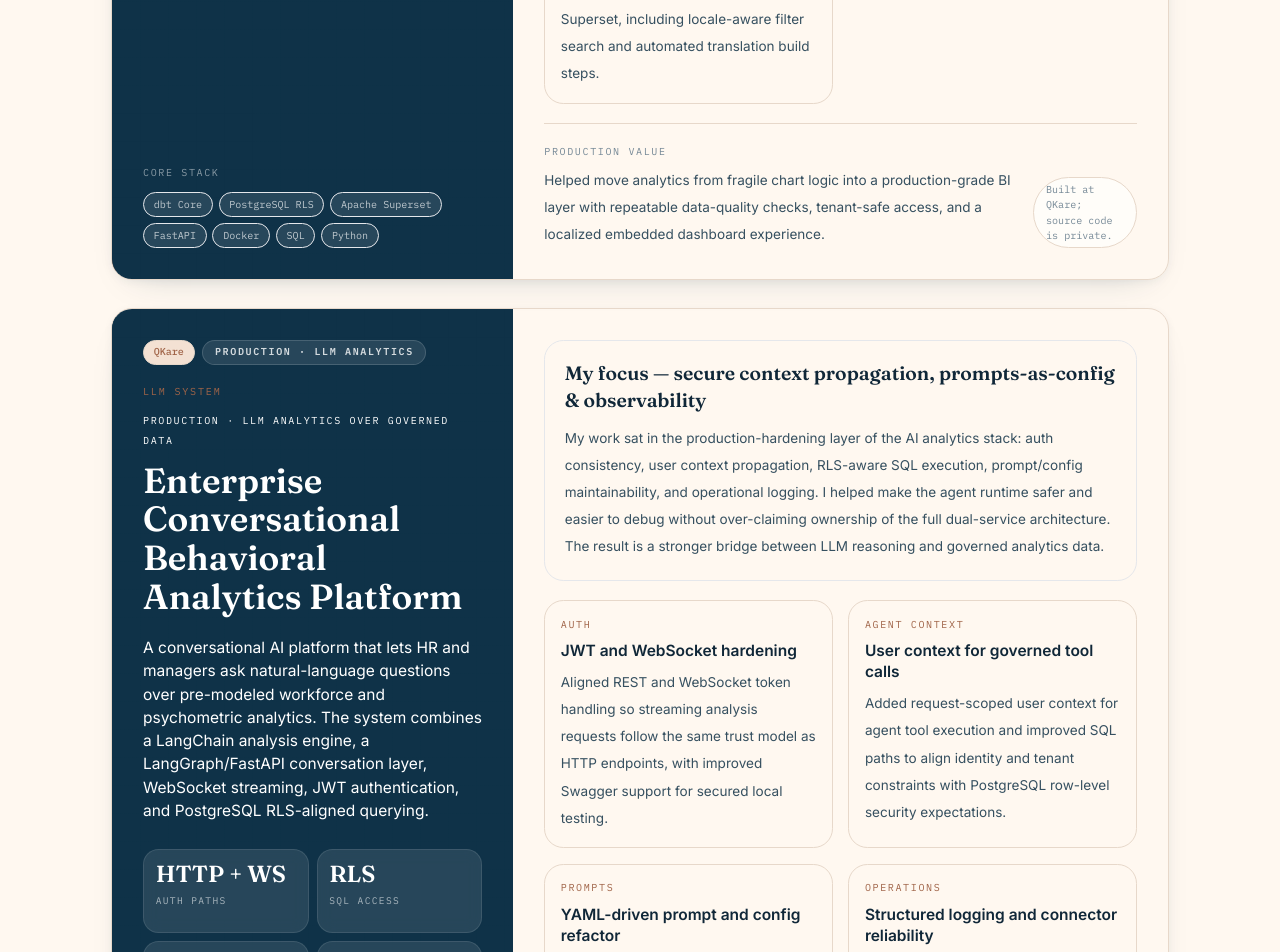
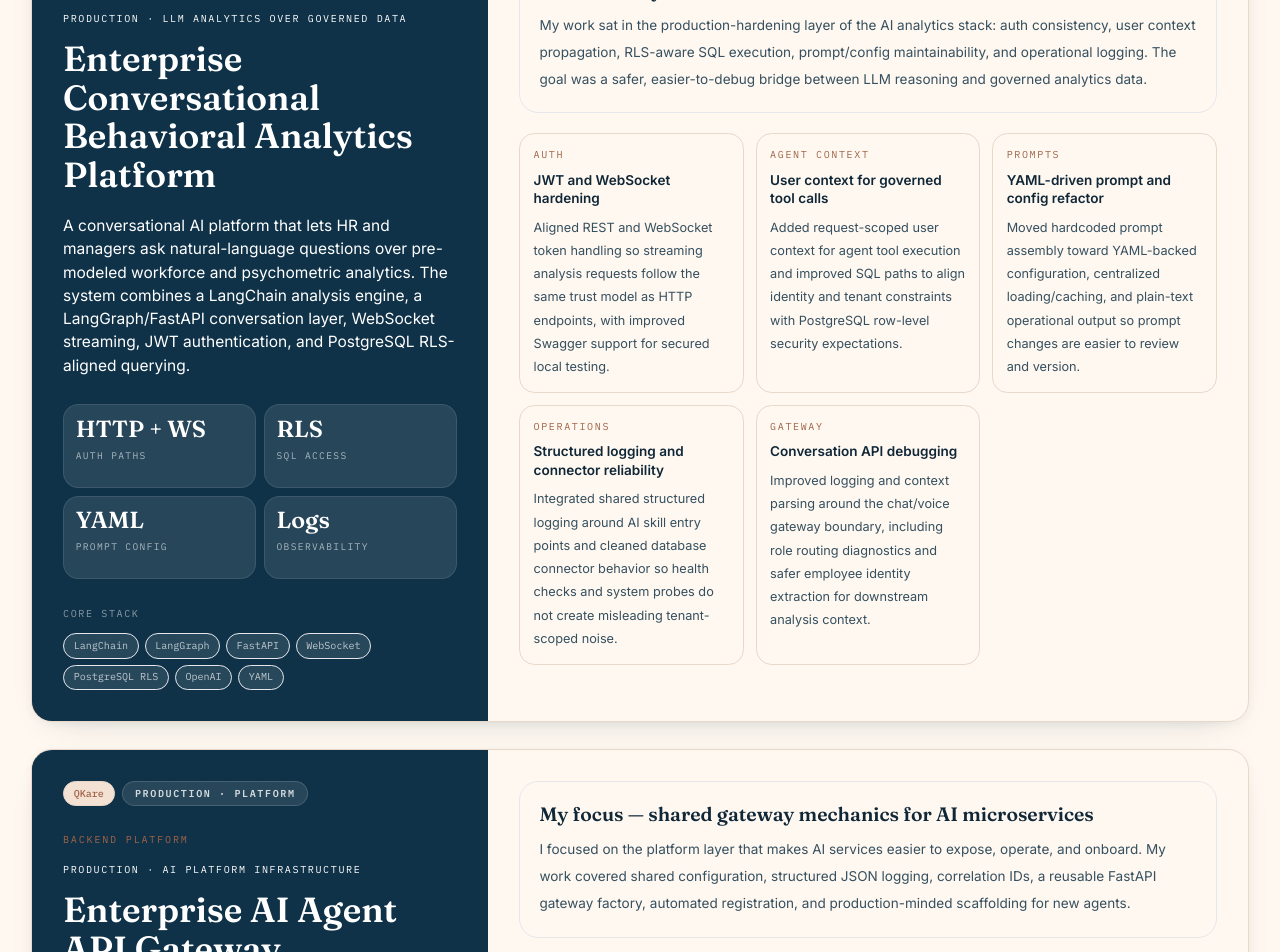
Before and after one commit to melisklc0/melis-kilic-portfolio, a React (Vite) app: page / in a window 1280 px wide. Shown: the part 4720-5672 px from the top of the page. Built offline with nearby package versions, Linux system fonts and the light colour scheme.

Commit message:
feat: enhance project card links visibility and improve layout responsiveness

```diff
--- a/src/components/ProjectCard.tsx
+++ b/src/components/ProjectCard.tsx
@@ -18,6 +18,11 @@
 function ProjectLinks({ project }: { project: Project }) {
   const { lang } = useLang();
   const t = translations[lang];
+  const hasVisibleLinks = project.links.github || project.links.demo || project.links.article;
+
+  if (!hasVisibleLinks) {
+    return null;
+  }
 
   return (
     <div className="flex flex-wrap justify-start gap-2 md:justify-end">
@@ -78,11 +83,11 @@
   return (
     <article className="group relative overflow-hidden rounded-[1.35rem] border border-border bg-surface/95 shadow-card-md transition-all duration-300 hover:-translate-y-1 hover:shadow-card-lg">
       <div className="absolute inset-y-0 left-0 hidden w-1 bg-[linear-gradient(to_bottom,#0F3248,#2D607D,#A06448)] md:block" />
-      <div className="grid md:grid-cols-[0.82fr_1.18fr] xl:grid-cols-[0.76fr_1.24fr]">
-        <div className="relative overflow-hidden bg-accent-dark p-6 text-white md:p-8">
+      <div className="grid md:grid-cols-[0.82fr_1.18fr] xl:grid-cols-[0.75fr_1.25fr]">
+        <div className="relative overflow-hidden bg-accent-dark p-6 text-white md:p-7 xl:p-8">
           <div className="tech-grid absolute inset-0 opacity-[0.16]" />
           <div className="absolute -right-24 -top-24 h-72 w-72 rounded-full bg-accent/30 blur-3xl" />
-          <div className="relative flex h-full flex-col">
+          <div className="relative">
             <div className="mb-5 flex flex-wrap items-center gap-2">
               <StatusBadge status={project.status} />
               <span className="rounded-full border border-white/15 bg-white/10 px-3 py-1 text-2xs font-mono font-semibold uppercase tracking-[0.16em] text-white/80">
@@ -92,7 +97,7 @@
 
             <ProjectType project={project} />
             {c.subtitle && <p className="mt-3 font-mono text-2xs uppercase leading-5 tracking-[0.16em] text-white/58">{c.subtitle}</p>}
-            <h3 className="mt-3 font-display text-3xl font-semibold leading-tight text-white md:text-4xl">{c.title}</h3>
+            <h3 className="mt-3 font-display text-3xl font-semibold leading-tight text-white xl:text-4xl">{c.title}</h3>
             <p className="mt-5 text-sm leading-7 text-white/76 md:text-base">{c.summary}</p>
 
             <div className="mt-7 grid grid-cols-2 gap-2">
@@ -101,7 +106,7 @@
               ))}
             </div>
 
-            <div className="mt-auto pt-7">
+            <div className="mt-7">
               <p className="mb-3 font-mono text-2xs uppercase tracking-[0.16em] text-white/50">
                 {lang === 'en' ? 'Core stack' : 'Core stack'}
               </p>
@@ -116,21 +121,24 @@
           </div>
         </div>
 
-        <div className="relative p-6 md:p-8">
+        <div className="relative p-6 md:p-7 xl:p-8">
           {(c.focusTitle || c.focusSummary) && (
-            <div className="rounded-2xl border border-coffee/20 bg-coffee-soft/65 p-5">
-              {c.focusTitle && <p className="font-display text-xl font-semibold leading-snug text-text-primary">{c.focusTitle}</p>}
-              {c.focusSummary && <p className="mt-3 text-sm leading-7 text-text-secondary">{c.focusSummary}</p>}
+            <div className="rounded-2xl border border-coffee/20 bg-coffee-soft/65 p-4 xl:p-5">
+              {c.focusTitle && <p className="font-display text-lg font-semibold leading-snug text-text-primary xl:text-xl">{c.focusTitle}</p>}
+              {c.focusSummary && <p className="mt-2 text-sm leading-6 text-text-secondary xl:leading-7">{c.focusSummary}</p>}
             </div>
           )}
 
           {c.contributions && c.contributions.length > 0 ? (
-            <div className="mt-5 grid gap-4 md:grid-cols-2">
+            <div className="mt-5 grid auto-rows-fr gap-3 lg:grid-cols-2 xl:grid-cols-3">
               {c.contributions.map((item) => (
-                <div key={`${item.module}-${item.title}`} className="rounded-2xl border border-border bg-surface-2/80 p-4">
+                <div
+                  key={`${item.module}-${item.title}`}
+                  className="h-full rounded-xl border border-border bg-surface-2/80 p-3.5"
+                >
                   <p className="mb-2 font-mono text-2xs uppercase tracking-[0.16em] text-coffee">{item.module}</p>
-                  <h4 className="text-base font-semibold leading-snug text-text-primary">{item.title}</h4>
-                  <p className="mt-2 text-sm leading-7 text-text-secondary">{item.description}</p>
+                  <h4 className="text-sm font-semibold leading-snug text-text-primary">{item.title}</h4>
+                  <p className="mt-2 text-[0.82rem] leading-6 text-text-secondary">{item.description}</p>
                 </div>
               ))}
             </div>
@@ -160,19 +168,11 @@
             </div>
           )}
 
-          <div className="mt-5 flex flex-col gap-4 border-t border-border pt-5 md:flex-row md:items-end md:justify-between">
-            {c.impact ? (
-              <div className="max-w-2xl">
-                <p className="mb-2 font-mono text-2xs uppercase tracking-[0.16em] text-text-muted">
-                  {lang === 'en' ? 'Production value' : 'Production değeri'}
-                </p>
-                <p className="text-sm leading-7 text-text-secondary">{c.impact}</p>
-              </div>
-            ) : (
-              <span />
-            )}
-            <ProjectLinks project={project} />
-          </div>
+          {(project.links.github || project.links.demo || project.links.article) && (
+            <div className="mt-5 flex justify-end">
+              <ProjectLinks project={project} />
+            </div>
+          )}
         </div>
       </div>
     </article>
--- a/src/components/Projects.tsx
+++ b/src/components/Projects.tsx
@@ -13,7 +13,7 @@
   return (
     <section id="projects" className="relative overflow-hidden border-t border-border bg-page py-20 md:py-28">
       <div className="pointer-events-none absolute inset-x-0 top-0 h-48 bg-[linear-gradient(to_bottom,rgba(15,50,72,0.06),transparent)]" />
-      <div className="container-main">
+      <div className="mx-auto max-w-[1320px] px-5 md:px-8">
         <div className="relative mb-12 grid gap-6 md:grid-cols-[0.72fr_1fr] md:items-end">
           <div>
             <p className="section-eyebrow">{t.projects.label}</p>
@@ -22,8 +22,8 @@
           <div className="flex flex-col gap-4 md:items-end">
             <p className="max-w-xl text-sm leading-7 text-text-secondary md:text-right">
               {lang === 'en'
-                ? 'Selected systems framed as mini case studies: problem, contribution, technical approach, and outcome.'
-                : 'Secilmis sistemler mini vaka calismasi olarak: problem, katki, teknik yaklasim ve sonuc.'}
+                ? 'Production systems with architecture, scale, technical focus, and real delivery context.'
+                : 'Production sistemler: mimari, ölçek, teknik odak ve gerçek ürün bağlamıyla.'}
             </p>
             <span className="metric-chip">
               {projects.length} {lang === 'en' ? 'projects' : 'proje'} / {featured.length} {lang === 'en' ? 'featured' : 'one cikan'}
--- a/src/data/projects.ts
+++ b/src/data/projects.ts
@@ -64,7 +64,7 @@
         'A multi-tenant workforce analytics platform that turns psychometric and HR assessment data into secure, role-isolated dashboards embedded inside a SaaS product. The stack combines a 100+ model dbt transformation layer, PostgreSQL row-level security, and customized Apache Superset delivery for production BI workflows.',
       focusTitle: 'My focus — dbt correctness, RLS security & embedded BI',
       focusSummary:
-        'I worked where data correctness, tenant isolation, and embedded dashboard reliability meet. My contributions focused on fixing dbt mart logic, turning benchmark parity into automated data contracts, validating cross-tenant RLS behavior, and resolving Superset embedding issues that directly affected production dashboards. The broader platform was a team effort; my strongest footprint is in the analytics layer and the BI delivery path that made the product trustworthy for real users.',
+        'I worked where data correctness, tenant isolation, and embedded dashboard reliability meet. My strongest footprint is in dbt mart fixes, benchmark parity tests, cross-tenant RLS validation, and Superset embedding issues that affected production dashboard behavior.',
       metrics: [
         { value: '100+', label: 'dbt models' },
         { value: 'RLS', label: 'tenant isolation' },
@@ -114,7 +114,7 @@
         'Psikometrik ve HR assessment verisini, SaaS ürününün içine gömülü güvenli dashboard deneyimine taşıyan multi-tenant workforce analytics platformu. 100+ dbt modelden oluşan transformation layer, PostgreSQL row-level security ve özelleştirilmiş Apache Superset akışıyla production BI ihtiyaçlarını karşılayacak şekilde tasarlandı.',
       focusTitle: 'Odağım — dbt doğruluğu, RLS security ve embedded BI',
       focusSummary:
-        'Bu projede veri doğruluğu, tenant izolasyonu ve dashboard güvenilirliğinin kesiştiği analitik katmanda çalıştım. Katkılarım dbt mart logic düzeltmeleri, benchmark parity için otomatik data contract testleri, cross-tenant RLS kontrolleri ve production dashboard davranışını etkileyen Superset embedding problemlerine odaklandı. Platformun tamamı ekip işi; benim en güçlü izim analytics layer ve ürüne güvenilir BI deneyimi taşıyan delivery tarafında.',
+        'Veri doğruluğu, tenant izolasyonu ve dashboard güvenilirliğinin kesiştiği analitik katmanda çalıştım. En güçlü izim dbt mart fixes, benchmark parity testleri, cross-tenant RLS validation ve production dashboard davranışını etkileyen Superset embedding problemlerinde.',
       metrics: [
         { value: '100+', label: 'dbt model' },
         { value: 'RLS', label: 'tenant isolation' },
@@ -173,7 +173,7 @@
         'A conversational AI platform that lets HR and managers ask natural-language questions over pre-modeled workforce and psychometric analytics. The system combines a LangChain analysis engine, a LangGraph/FastAPI conversation layer, WebSocket streaming, JWT authentication, and PostgreSQL RLS-aligned querying.',
       focusTitle: 'My focus — secure context propagation, prompts-as-config & observability',
       focusSummary:
-        'My work sat in the production-hardening layer of the AI analytics stack: auth consistency, user context propagation, RLS-aware SQL execution, prompt/config maintainability, and operational logging. I helped make the agent runtime safer and easier to debug without over-claiming ownership of the full dual-service architecture. The result is a stronger bridge between LLM reasoning and governed analytics data.',
+        'My work sat in the production-hardening layer of the AI analytics stack: auth consistency, user context propagation, RLS-aware SQL execution, prompt/config maintainability, and operational logging. The goal was a safer, easier-to-debug bridge between LLM reasoning and governed analytics data.',
       metrics: [
         { value: 'HTTP + WS', label: 'auth paths' },
         { value: 'RLS', label: 'SQL access' },
@@ -223,7 +223,7 @@
         'HR ve manager kullanıcılarının pre-modeled workforce ve psychometric analytics verisine doğal dille soru sorabildiği conversational AI platformu. Sistem; LangChain analysis engine, LangGraph/FastAPI conversation layer, WebSocket streaming, JWT authentication ve PostgreSQL RLS-aligned SQL execution parçalarını bir araya getiriyor.',
       focusTitle: 'Odağım — secure context propagation, prompts-as-config ve observability',
       focusSummary:
-        'Bu projede AI analytics stack’in production-hardening katmanında çalıştım: auth tutarlılığı, user context propagation, RLS-aware SQL execution, prompt/config maintainability ve operational logging. Tüm dual-service mimarinin tek sahibi gibi anlatmadan, agent runtime’ı daha güvenli ve debug edilebilir hale getiren parçalara odaklandım. Buradaki ana değer, LLM reasoning ile governed analytics data arasında sağlam bir köprü kurmak.',
+        'AI analytics stack’in production-hardening katmanında çalıştım: auth tutarlılığı, user context propagation, RLS-aware SQL execution, prompt/config maintainability ve operational logging. Ana hedef, LLM reasoning ile governed analytics data arasında daha güvenli ve debug edilebilir bir köprü kurmaktı.',
       metrics: [
         { value: 'HTTP + WS', label: 'auth paths' },
         { value: 'RLS', label: 'SQL access' },
@@ -282,7 +282,7 @@
         'A FastAPI monorepo that standardizes how multiple LLM-backed microservices are exposed through one invoke surface. Instead of every agent reinventing auth, routing, logging, configuration, and container startup, the gateway provides shared platform mechanics and thin downstream agent handlers.',
       focusTitle: 'My focus — shared gateway mechanics for AI microservices',
       focusSummary:
-        'I focused on the platform layer that makes AI services easier to expose, operate, and onboard. My work covered shared environment-based configuration, structured JSON logging, correlation IDs, a reusable FastAPI gateway factory, automated agent registration, and production-minded scaffolding for new agents. The value is not a single prompt or model; it is the repeatable service pattern around LLM-backed products.',
+        'I focused on the platform layer that makes AI services easier to expose, operate, and onboard. My work covered shared configuration, structured JSON logging, correlation IDs, a reusable FastAPI gateway factory, automated registration, and production-minded scaffolding for new agents.',
       metrics: [
         { value: '1', label: 'invoke surface' },
         { value: 'Factory', label: 'FastAPI apps' },
@@ -332,7 +332,7 @@
         'Birden fazla LLM-backed microservice’i tek bir invoke surface üzerinden expose eden FastAPI monorepo. Her agent’ın auth, routing, logging, config ve container startup işlerini yeniden yazması yerine, gateway shared platform mechanics ve ince downstream agent handler’ları sağlıyor.',
       focusTitle: 'Odağım — AI microservice’ler için shared gateway mechanics',
       focusSummary:
-        'Bu projede AI servislerini expose etmeyi, operate etmeyi ve yeni agent onboarding sürecini kolaylaştıran platform katmanına odaklandım. Shared environment-based config, structured JSON logging, correlation ID’ler, reusable FastAPI gateway factory, automated agent registration ve production-minded agent scaffolding üzerinde çalıştım. Buradaki değer tek bir prompt ya da model değil; LLM-backed ürünlerin etrafındaki tekrarlanabilir service pattern.',
+        'AI servislerini expose etmeyi, operate etmeyi ve yeni agent onboarding sürecini kolaylaştıran platform katmanına odaklandım. Shared config, structured JSON logging, correlation ID’ler, reusable FastAPI gateway factory, automated registration ve production-minded agent scaffolding üzerinde çalıştım.',
       metrics: [
         { value: '1', label: 'invoke surface' },
         { value: 'Factory', label: 'FastAPI apps' },
@@ -391,7 +391,7 @@
         'An LLM microservice that recommends role-specific KPIs with structured JSON output, framework-grounded retrieval, schema validation, and an offline quality loop. It is designed around repeatable quality control: generate candidates, evaluate them, export for human review, and feed accepted examples back into a golden dataset.',
       focusTitle: 'My focus — eval-ready generation, datasets & deployment workflow',
       focusSummary:
-        'My work helped move the KPI advisor from prompt-driven generation toward a more operable AI service. I worked on containerization, position catalog data, anonymization for safer demos/evals, environment-based configuration, stricter prompt/schema design, Excel review exports, and shared observability. The retrieval and evaluation architecture is broader team/product work; my footprint is strongest in making the service deployable, reviewable, and safer to iterate.',
+        'My work helped move the KPI advisor from prompt-driven generation toward a more operable AI service. I worked on containerization, position catalog data, anonymization, environment-based configuration, stricter prompt/schema design, Excel review exports, and shared observability.',
       metrics: [
         { value: 'JSON', label: 'structured output' },
         { value: 'LLM', label: 'judge eval' },
@@ -441,7 +441,7 @@
         'Role-specific KPI önerileri üreten, structured JSON output, framework-grounded retrieval, schema validation ve offline quality loop üzerine kurulu LLM microservice. Akış sadece “KPI üret” değil; candidate üret, değerlendir, human review için export et ve kabul edilen örnekleri golden dataset’e geri besle mantığıyla tasarlandı.',
       focusTitle: 'Odağım — eval-ready generation, datasets ve deployment workflow',
       focusSummary:
-        'Bu projede KPI advisor’ın prompt-driven bir prototipten daha operable bir AI service’e yaklaşmasına katkı verdim. Containerization, position catalog data, safer demo/eval için anonymization, environment-based configuration, daha sıkı prompt/schema tasarımı, Excel review export ve shared observability tarafında çalıştım. Retrieval ve full eval architecture daha geniş bir ekip/product işi; benim en net izim servisi deploy edilebilir, review edilebilir ve güvenli iterasyon yapılabilir hale getiren katmanlarda.',
+        'KPI advisor’ın prompt-driven bir prototipten daha operable bir AI service’e yaklaşmasına katkı verdim. Containerization, position catalog data, anonymization, environment-based configuration, daha sıkı prompt/schema tasarımı, Excel review export ve shared observability tarafında çalıştım.',
       metrics: [
         { value: 'JSON', label: 'structured output' },
         { value: 'LLM', label: 'judge eval' },
```
